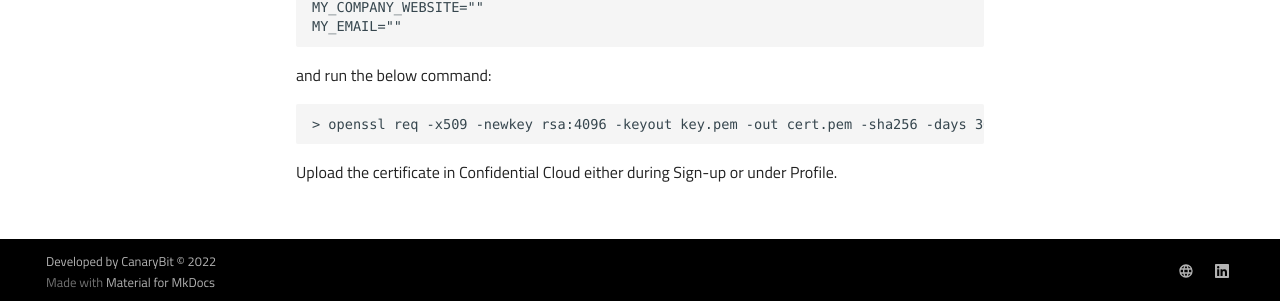
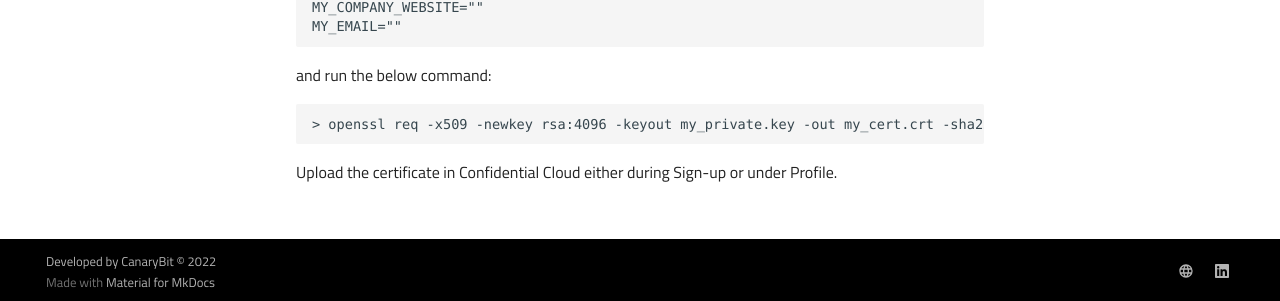
Before and after one commit to canarybit/cc-docs, an MkDocs documentation site: the page built from docs/x509_certificate.md, in a window 1280 px wide. Shown: the part 596-897 px from the top of the page. Built offline with MkDocs 1.6.1 and Material for MkDocs 9.7.7, drawn with Linux system fonts in a browser that asks for light colours.

Commit message:
Fixes X509 Certificate command example

````diff
--- a/docs/x509_certificate.md
+++ b/docs/x509_certificate.md
@@ -20,7 +20,7 @@ MY_EMAIL=""
 and run the below command:
 
 ```
-> openssl req -x509 -newkey rsa:4096 -keyout key.pem -out cert.pem -sha256 -days 365 -subj "/C=$MY_COUNTRY/ST=$MY_REGION/L=$MY_LOCATION/O=$MY_COMPANY/OU=Org/CN=$MY_COMPANY_WEBSITE/emailAddress=$MY_EMAIL"
+> openssl req -x509 -newkey rsa:4096 -keyout my_private.key -out my_cert.crt -sha256 -days 365 -subj "/C=$MY_COUNTRY/ST=$MY_REGION/L=$MY_LOCATION/O=$MY_COMPANY/OU=Org/CN=$MY_COMPANY_WEBSITE/emailAddress=$MY_EMAIL"
 ```
 
 Upload the certificate in Confidential Cloud either during Sign-up or under Profile.
````
